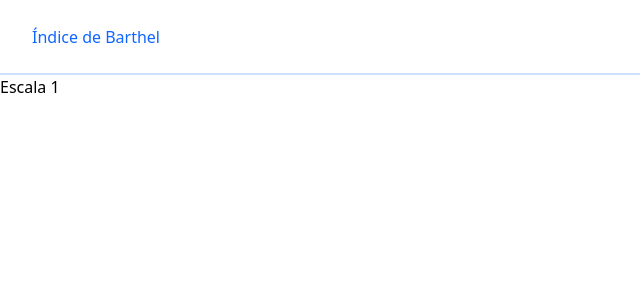
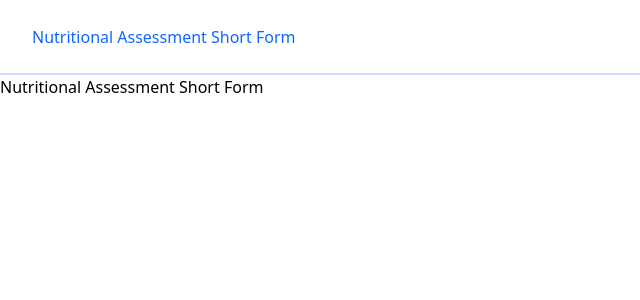
Before and after one commit to jesubohr/scales2care, a React (Vite) app: page /app/scale/1 in a window 1280 px wide. Shown: the top 300 px of the page, without its empty margins (0-640 px from the left). Built offline with nearby package versions, Linux system fonts and the light colour scheme.

Commit message:
[UPDATE]Limits of scale route and show scale name

```diff
--- a/src/App.jsx
+++ b/src/App.jsx
@@ -17,12 +17,14 @@ function App () {
    const { pathname } = useLocation();
    const currentPath = getCurrentPath(pathname);
    const navigate = useNavigate();
+   const scaleId = Number(currentPath) - 1;
+
    useEffect(() => {
       if (currentPath === 'App') navigate('/app/categories');
       if (currentPath === 'Scale') navigate('/app/scales');
+      if (scaleId <= -1 || scaleId >= 17) navigate('/app/scales');
    }, []);
 
-   const scaleId = Number(currentPath);
    return (
       <>
          <AppHeader title={ nameScales[scaleId] || nameTitles[currentPath] } />
--- a/src/views/Scale.jsx
+++ b/src/views/Scale.jsx
@@ -1,9 +1,10 @@
 import { useParams } from "react-router-dom";
+import { nameScales} from '../utils/scales'
 
 function Scale () {
    const { scaleId } = useParams();
    return (
-      <main>Escala { scaleId }</main>
+      <main>{ nameScales[Number(scaleId) - 1] }</main>
    );
 }
 
```
